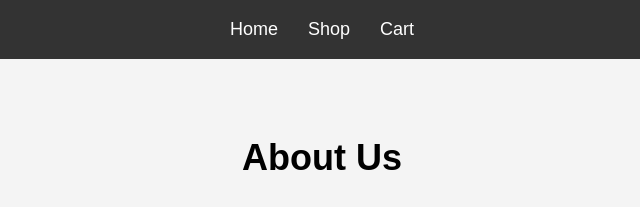
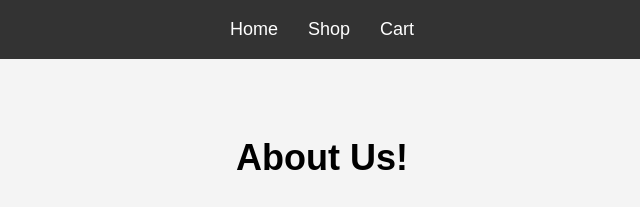
Before and after one commit to candycain5432/REPNT, a plain HTML site: page about-us.html in a window 1280 px wide. Shown: the top 207 px of the page, 318-958 px from the left. Drawn offline with Linux system fonts and the light colour scheme.

Commit message:
Test push

```diff
--- a/about-us.html
+++ b/about-us.html
@@ -37,7 +37,7 @@
 
     <main>
         <section class="about">
-            <h1>About Us</h1>
+            <h1>About Us!</h1>
             <strong>Welcome to REPNT Clothing.</strong>
             <p>This isn’t just fashion—it’s faith in motion.</p>
             <p>REPNT is a Christian streetwear brand built to represent truth, purpose, and bold belief. Every piece we drop is designed to make a statement—about who you are and who you live for. We believe in turning heads, not just with style, but with the message of Christ.</p>
```
Also changed, not shown: styles.css (line endings or trailing spaces).
